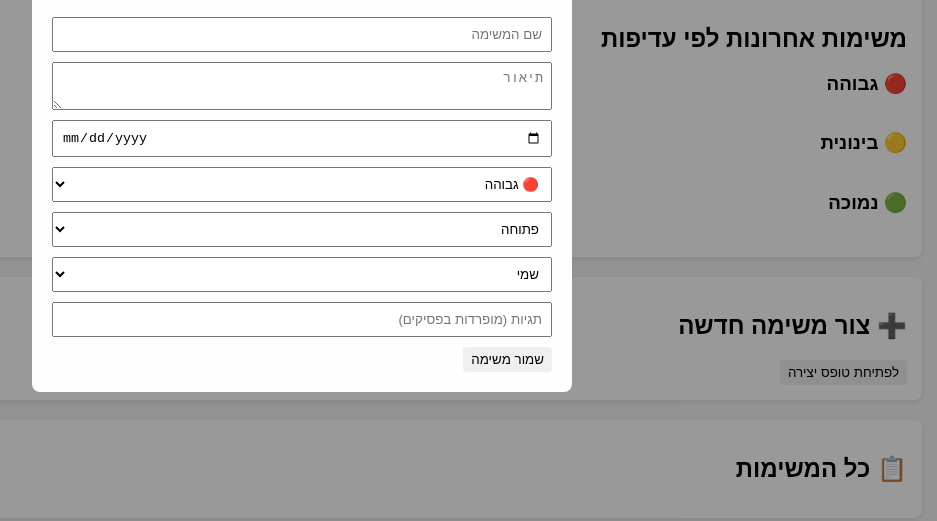
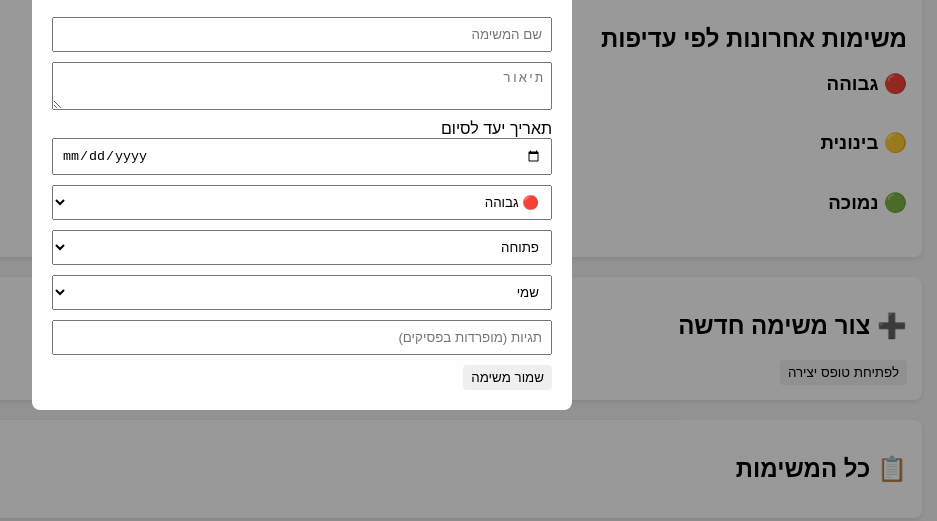
Before and after one commit to shemiafniar/TaskManager, a plain HTML site: page index.html in a window 1280 px wide. Both pictures are taken after a click on the button "לפתיחת טופס יצירה". Shown: the part 131-652 px from the top of the page, without its empty margins (338-1275 px from the left). Drawn offline with Linux system fonts and the light colour scheme.

Commit message:
Add due date input field to task form

```diff
--- a/index.html
+++ b/index.html
@@ -53,6 +53,7 @@
       <input type="text" id="title" placeholder="שם המשימה" />
       <textarea id="description" placeholder="תיאור"></textarea>
 
+      <label for="dueDate">תאריך יעד לסיום</label>
       <input type="date" id="dueDate" />
 
       <select id="priority">
```
